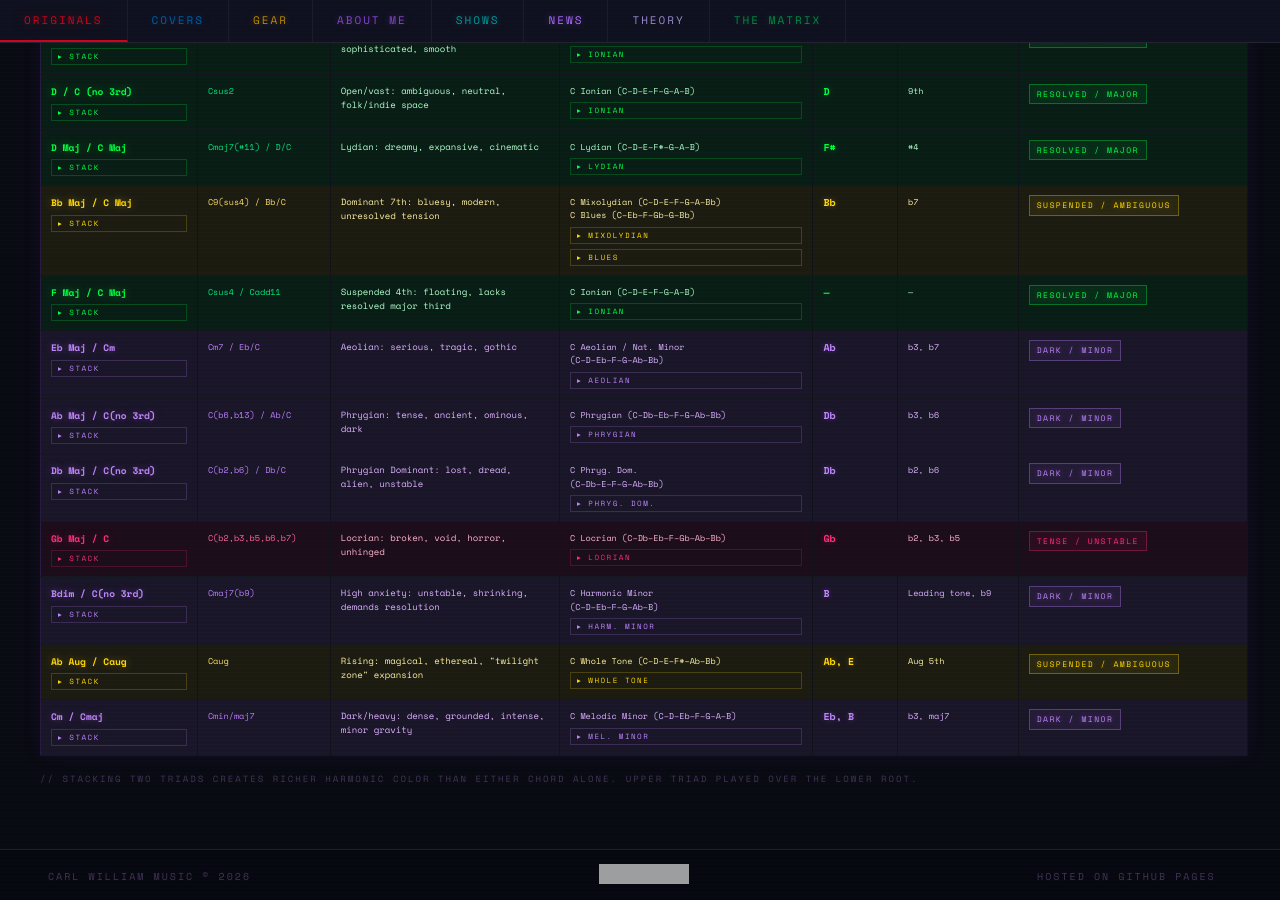
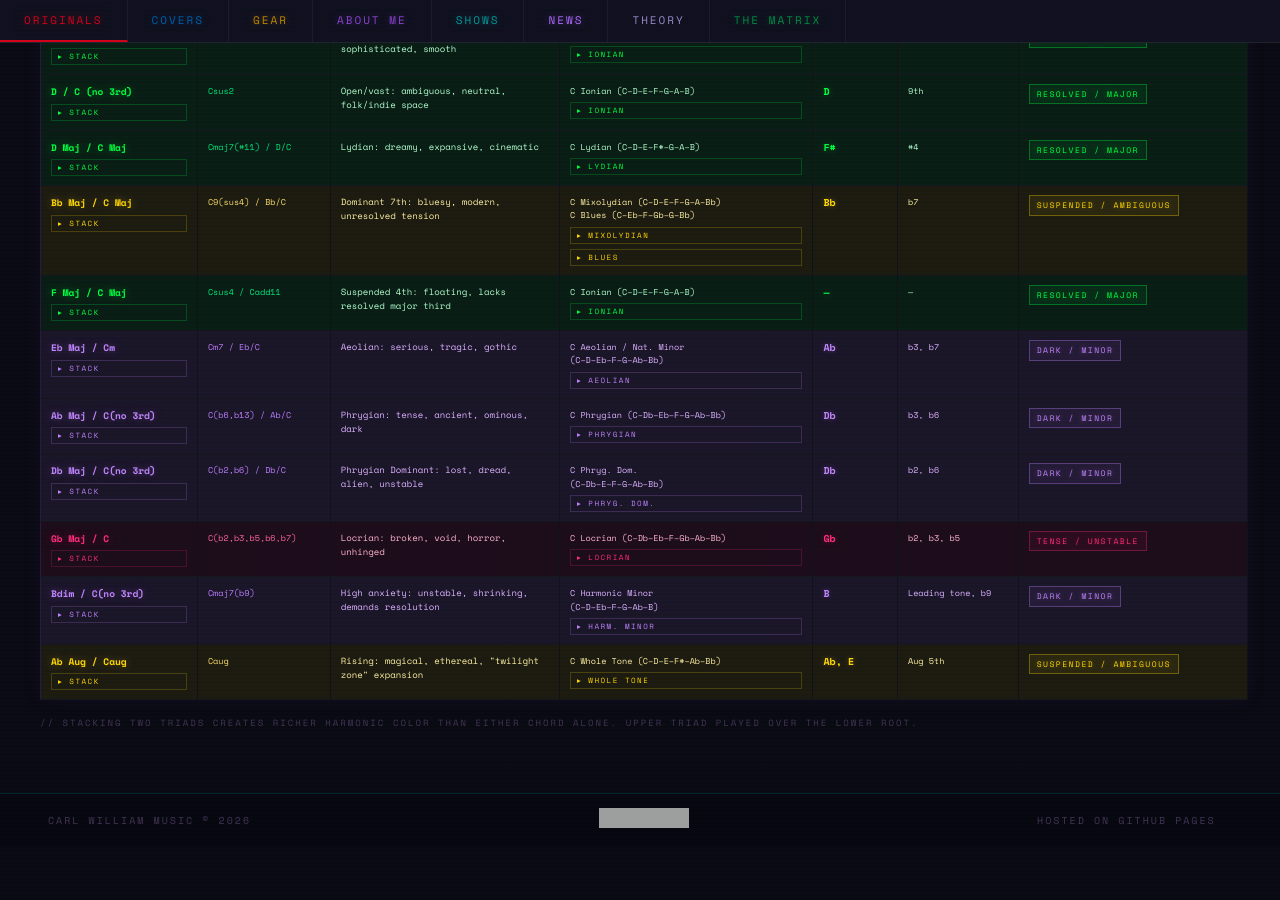
Before and after one commit to Ahlers94/carl-william-music, a Jekyll site: the page built from chord-stacking.html, in a window 1280 px wide and 900 px high, scrolled down 612 px. Built offline with Jekyll 4.4.1, drawn with Linux system fonts in a browser that asks for light colours; after the commit the page ends 1456 px from its top, so only the background shows below that; grey boxes are pictures that could not be loaded.

Commit message:
Remove minor chord row from chord stacking table
Removed a row containing chord information including stack, tech, sound, scale, spicy, identity, and feeling.

```diff
--- a/chord-stacking.html
+++ b/chord-stacking.html
@@ -536,26 +536,6 @@ td.cs-feeling { white-space: nowrap; }
           <td class="cs-feeling"><span class="feeling-badge badge-sus">Suspended / Ambiguous</span></td>
         </tr>
 
-        <tr class="row-minor">
-          <td class="cs-stack">
-            <div class="cs-cell-wrap">
-              Cm / Cmaj
-              <button class="cs-play-btn" data-type="stack" data-lower="C4,E4,G4" data-upper="C4,Eb4,G4">▸ stack</button>
-            </div>
-          </td>
-          <td class="cs-tech">Cmin/maj7</td>
-          <td class="cs-sound">Dark/heavy: dense, grounded, intense, minor gravity</td>
-          <td class="cs-scale">
-            <div class="cs-cell-wrap">
-              C Melodic Minor (C–D–Eb–F–G–A–B)
-              <button class="cs-play-btn" data-type="scale" data-notes="C4,D4,Eb4,F4,G4,A4,B4,C5">▸ mel. minor</button>
-            </div>
-          </td>
-          <td class="cs-spicy">Eb, B</td>
-          <td class="cs-identity">b3, maj7</td>
-          <td class="cs-feeling"><span class="feeling-badge badge-minor">Dark / Minor</span></td>
-        </tr>
-
       </tbody>
     </table>
   </div>
```
